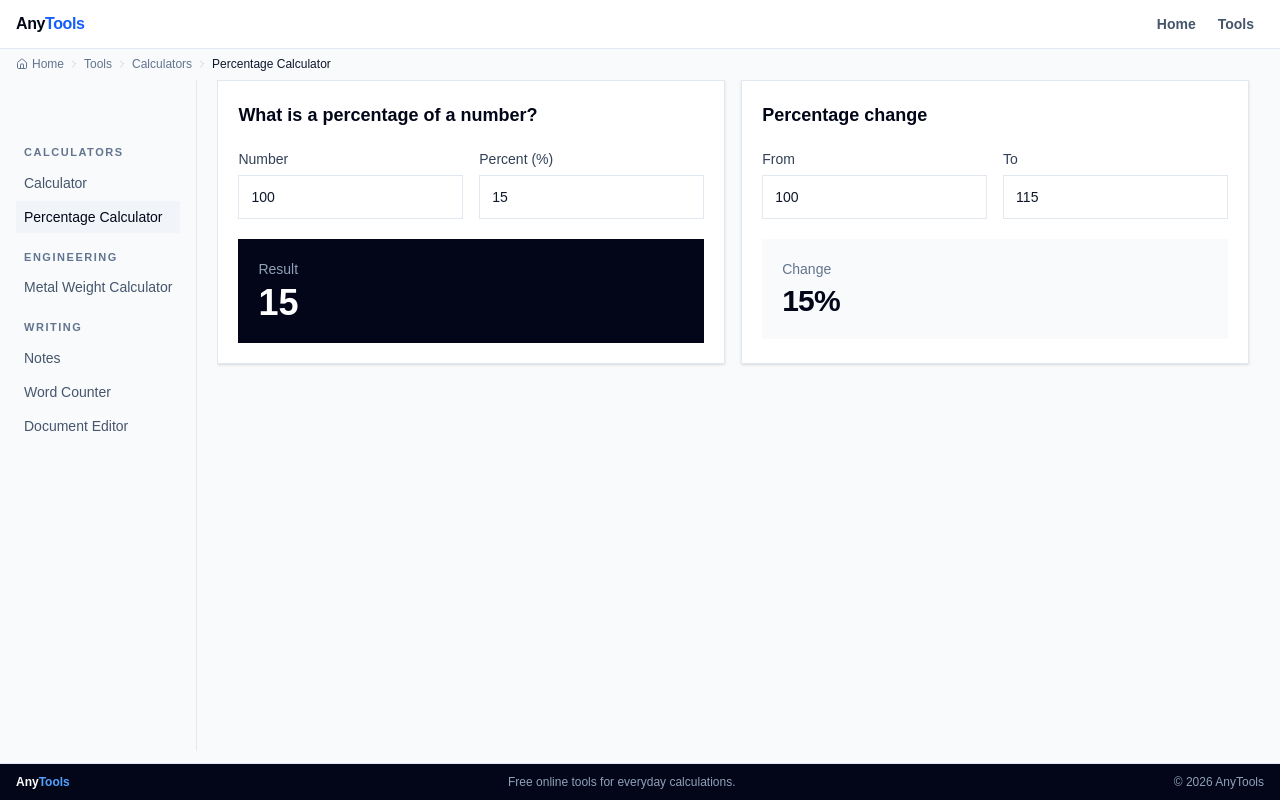
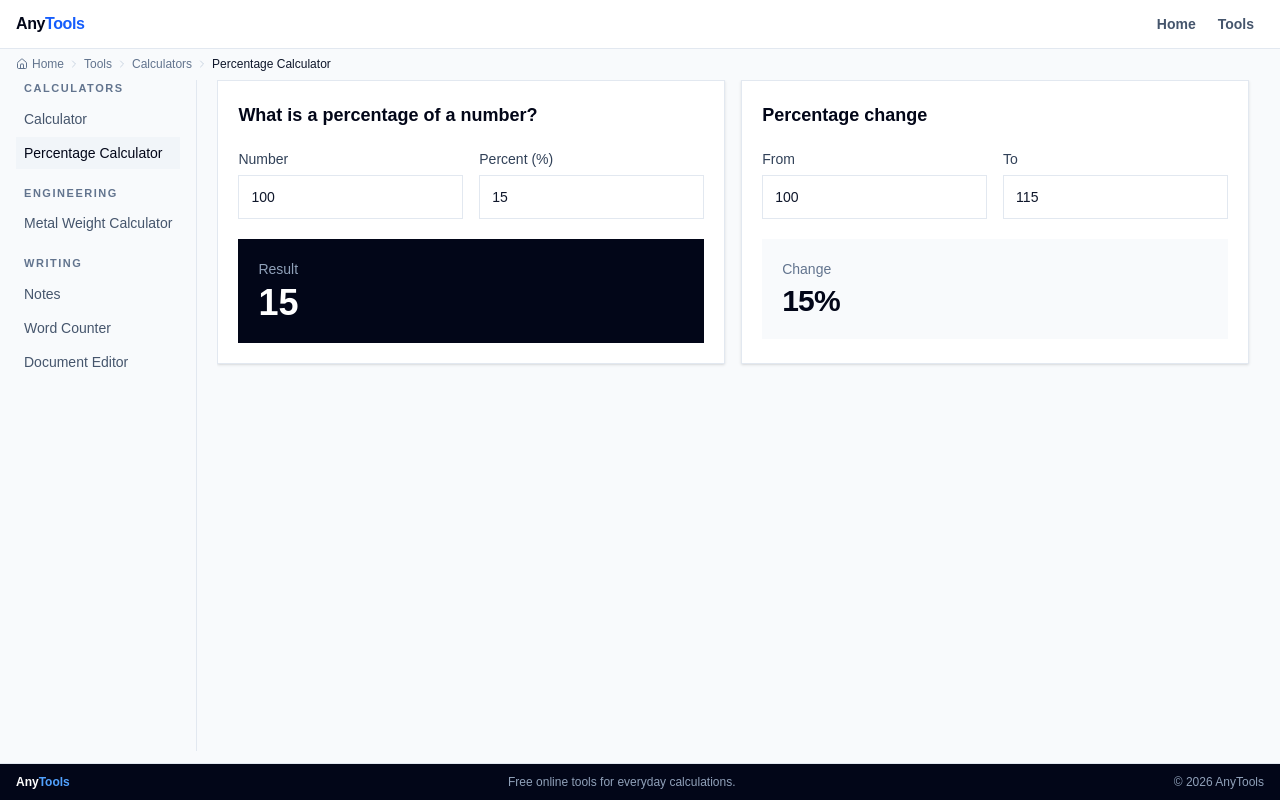
Before and after one commit to farukislamyt/any-tools, a Next.js app: page /tools/percentage in a window 1280 px wide. Built offline with nearby package versions, Linux system fonts and the light colour scheme.

Commit message:
fix(layout): enforce true viewport height for tool pages

```diff
--- a/components/tool-shell.tsx
+++ b/components/tool-shell.tsx
@@ -20,7 +20,7 @@ export function ToolShell({
   const closeSidebar = () => setSidebarOpen(false);
 
   return (
-    <div className="tool-app flex min-h-[100dvh] w-full flex-col bg-slate-50 text-slate-950">
+    <div className="tool-app flex h-[100dvh] w-full flex-col overflow-hidden bg-slate-50 text-slate-950">
       <header className="fixed inset-x-0 top-0 z-50 border-b border-slate-200 bg-white/95 backdrop-blur">
         <div className="flex h-12 w-full items-center justify-between gap-3 px-3 sm:px-4">
           <Link href="/" className="shrink-0 text-base font-extrabold tracking-tight" onClick={closeSidebar}>
@@ -44,8 +44,8 @@ export function ToolShell({
         <ToolList currentTitle={title} onNavigate={closeSidebar} />
       </aside>
 
-      <main className="tool-main flex w-full flex-1 flex-col overflow-hidden pb-0 pt-[3rem]">
-        <nav aria-label="Breadcrumb" className="mb-2 flex min-w-0 w-full shrink-0 items-center gap-1 overflow-x-auto whitespace-nowrap px-3 pt-2 text-xs font-medium text-slate-500 sm:px-4">
+      <main className="tool-main flex min-h-0 w-full flex-1 flex-col overflow-hidden pt-[3rem]">
+        <nav aria-label="Breadcrumb" className="mb-2 flex min-h-[22px] w-full shrink-0 items-center gap-1 overflow-x-auto whitespace-nowrap px-3 pt-2 text-xs font-medium text-slate-500 sm:px-4">
           <Link href="/" className="inline-flex shrink-0 items-center gap-1 transition hover:text-slate-950"><Home size={12} aria-hidden="true" />Home</Link>
           <ChevronRight size={12} className="shrink-0 text-slate-300" aria-hidden="true" />
           <Link href="/#tools" className="shrink-0 transition hover:text-slate-950">Tools</Link>
@@ -54,11 +54,11 @@ export function ToolShell({
           <span className="truncate text-slate-900" aria-current="page">{title}</span>
         </nav>
 
-        <div className="tool-layout flex min-h-0 w-full flex-1 items-stretch gap-4 px-3 pb-3 sm:gap-5 sm:px-4">
-          <aside id="tool-sidebar" aria-label="Tools sidebar" className="hidden w-fit min-w-[11rem] max-w-[18rem] shrink-0 overflow-y-auto border-r border-slate-200 pr-4 lg:block">
-            <div className="sticky top-16"><ToolList currentTitle={title} /></div>
+        <div className="tool-layout flex min-h-0 w-full flex-1 items-stretch gap-4 overflow-hidden px-3 pb-3 sm:gap-5 sm:px-4">
+          <aside id="tool-sidebar" aria-label="Tools sidebar" className="hidden min-h-0 w-fit min-w-[11rem] max-w-[18rem] shrink-0 overflow-y-auto border-r border-slate-200 pr-4 lg:block">
+            <div className="sticky top-0"><ToolList currentTitle={title} /></div>
           </aside>
-          <section className="tool-workspace min-w-0 flex-1 overflow-y-auto overscroll-contain">
+          <section className="tool-workspace min-h-0 min-w-0 flex-1 overflow-x-hidden overflow-y-auto overscroll-contain">
             {children}
           </section>
         </div>
```
